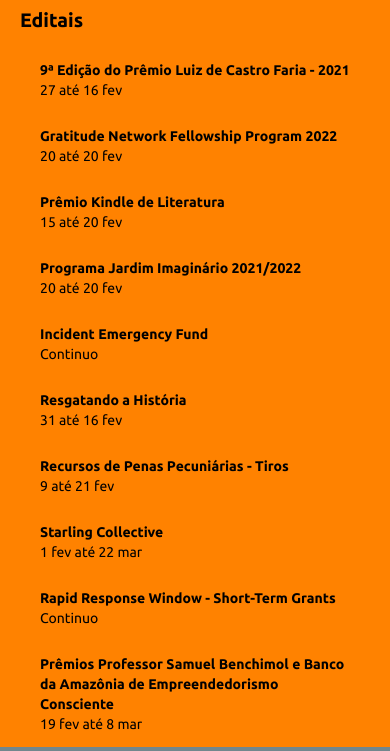
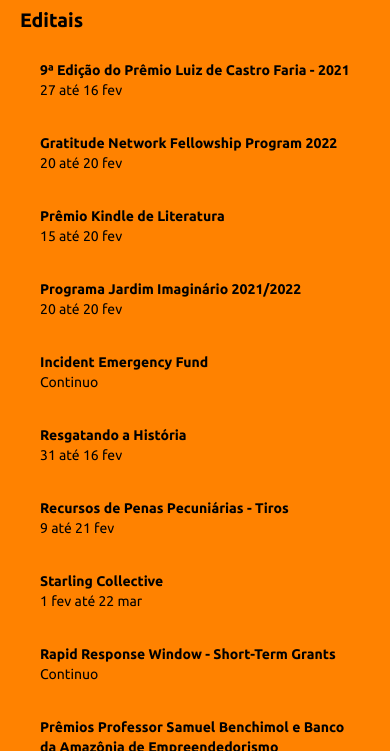
Before and after one commit to Drlazinho/mjml-newsletter-filantropo, a plain HTML site: page index.html in a window 390 px wide. Shown: the part 1510-2261 px from the top of the page. Drawn offline with Linux system fonts and the light colour scheme.

Commit message:
edital responsive

```diff
--- a/index.html
+++ b/index.html
@@ -446,7 +446,7 @@
       <table align="center" border="0" cellpadding="0" cellspacing="0" role="presentation" style="background:#ff8200;background-color:#ff8200;width:100%;">
         <tbody>
           <tr>
-            <td style="direction:ltr;font-size:0px;padding:0 20px;text-align:center;">
+            <td style="direction:ltr;font-size:0px;padding:0 20px 20px;text-align:center;">
               <!--[if mso | IE]><table role="presentation" border="0" cellpadding="0" cellspacing="0"><tr><td class="" style="vertical-align:top;width:280px;" ><![endif]-->
               <div class="mj-column-per-50 mj-outlook-group-fix" style="font-size:0px;text-align:left;direction:ltr;display:inline-block;vertical-align:top;width:100%;">
                 <table border="0" cellpadding="0" cellspacing="0" role="presentation" width="100%">
@@ -456,38 +456,48 @@
                         <table border="0" cellpadding="0" cellspacing="0" role="presentation" style="" width="100%">
                           <tbody>
                             <tr>
-                              <td align="left" style="font-size:0px;padding:0;word-break:break-word;">
-                                <div style="font-family:Ubuntu, Helvetica, Arial, sans-serif;font-size:14px;line-height:20px;text-align:left;color:#000000;">
+                              <td align="left" vertical-align="top" style="font-size:0px;padding:0;word-break:break-word;">
+                                <!--[if mso | IE]><table role="presentation" border="0" cellpadding="0" cellspacing="0"><tr><td height="60px" style="vertical-align:top;height:60px;"><![endif]-->
+                                <div style="font-family:Ubuntu, Helvetica, Arial, sans-serif;font-size:14px;line-height:20px;text-align:left;color:#000000;height:60px;">
                                   <p><strong>9ª Edição do Prêmio Luiz de Castro Faria - 2021</strong><br>27 até 16 fev</p>
                                 </div>
-                              </td>
-                            </tr>
-                            <tr>
-                              <td align="left" style="font-size:0px;padding:0;word-break:break-word;">
-                                <div style="font-family:Ubuntu, Helvetica, Arial, sans-serif;font-size:14px;line-height:20px;text-align:left;color:#000000;">
-                                  <p><strong>Gratitude Network Fellowship Program 2022 </strong><br>20 até 20 fev</p>
-                                </div>
-                              </td>
-                            </tr>
-                            <tr>
-                              <td align="left" style="font-size:0px;padding:0;word-break:break-word;">
-                                <div style="font-family:Ubuntu, Helvetica, Arial, sans-serif;font-size:14px;line-height:20px;text-align:left;color:#000000;">
-                                  <p><strong>Prêmio Kindle de Literatura </strong><br>15 até 20 fev</p>
-                                </div>
-                              </td>
-                            </tr>
-                            <tr>
-                              <td align="left" style="font-size:0px;padding:0;word-break:break-word;">
-                                <div style="font-family:Ubuntu, Helvetica, Arial, sans-serif;font-size:14px;line-height:20px;text-align:left;color:#000000;">
-                                  <p><strong>Programa Jardim Imaginário 2021/2022</strong><br>20 até 20 fev</p>
-                                </div>
+                                <!--[if mso | IE]></td></tr></table><![endif]-->
                               </td>
                             </tr>
                             <tr>
                               <td align="left" vertical-align="top" style="font-size:0px;padding:0;word-break:break-word;">
-                                <div style="font-family:Ubuntu, Helvetica, Arial, sans-serif;font-size:14px;line-height:20px;text-align:left;color:#000000;">
+                                <!--[if mso | IE]><table role="presentation" border="0" cellpadding="0" cellspacing="0"><tr><td height="60px" style="vertical-align:top;height:60px;"><![endif]-->
+                                <div style="font-family:Ubuntu, Helvetica, Arial, sans-serif;font-size:14px;line-height:20px;text-align:left;color:#000000;height:60px;">
+                                  <p><strong>Gratitude Network Fellowship Program 2022 </strong><br>20 até 20 fev</p>
+                                </div>
+                                <!--[if mso | IE]></td></tr></table><![endif]-->
+                              </td>
+                            </tr>
+                            <tr>
+                              <td align="left" vertical-align="top" style="font-size:0px;padding:0;word-break:break-word;">
+                                <!--[if mso | IE]><table role="presentation" border="0" cellpadding="0" cellspacing="0"><tr><td height="60px" style="vertical-align:top;height:60px;"><![endif]-->
+                                <div style="font-family:Ubuntu, Helvetica, Arial, sans-serif;font-size:14px;line-height:20px;text-align:left;color:#000000;height:60px;">
+                                  <p><strong>Prêmio Kindle de Literatura </strong><br>15 até 20 fev</p>
+                                </div>
+                                <!--[if mso | IE]></td></tr></table><![endif]-->
+                              </td>
+                            </tr>
+                            <tr>
+                              <td align="left" vertical-align="top" style="font-size:0px;padding:0;word-break:break-word;">
+                                <!--[if mso | IE]><table role="presentation" border="0" cellpadding="0" cellspacing="0"><tr><td height="60px" style="vertical-align:top;height:60px;"><![endif]-->
+                                <div style="font-family:Ubuntu, Helvetica, Arial, sans-serif;font-size:14px;line-height:20px;text-align:left;color:#000000;height:60px;">
+                                  <p><strong>Programa Jardim Imaginário 2021/2022</strong><br>20 até 20 fev</p>
+                                </div>
+                                <!--[if mso | IE]></td></tr></table><![endif]-->
+                              </td>
+                            </tr>
+                            <tr>
+                              <td align="left" vertical-align="top" style="font-size:0px;padding:0;word-break:break-word;">
+                                <!--[if mso | IE]><table role="presentation" border="0" cellpadding="0" cellspacing="0"><tr><td height="60px" style="vertical-align:top;height:60px;"><![endif]-->
+                                <div style="font-family:Ubuntu, Helvetica, Arial, sans-serif;font-size:14px;line-height:20px;text-align:left;color:#000000;height:60px;">
                                   <p><strong>Incident Emergency Fund</strong><br>Continuo</p>
                                 </div>
+                                <!--[if mso | IE]></td></tr></table><![endif]-->
                               </td>
                             </tr>
                           </tbody>
@@ -502,42 +512,52 @@
                 <table border="0" cellpadding="0" cellspacing="0" role="presentation" width="100%">
                   <tbody>
                     <tr>
-                      <td style="vertical-align:top;padding:0 20px;">
+                      <td style="vertical-align:top;padding:0 20px 20px;">
                         <table border="0" cellpadding="0" cellspacing="0" role="presentation" style="" width="100%">
                           <tbody>
                             <tr>
-                              <td align="left" style="font-size:0px;padding:0;word-break:break-word;">
-                                <div style="font-family:Ubuntu, Helvetica, Arial, sans-serif;font-size:14px;line-height:20px;text-align:left;color:#000000;">
+                              <td align="left" vertical-align="top" style="font-size:0px;padding:0;word-break:break-word;">
+                                <!--[if mso | IE]><table role="presentation" border="0" cellpadding="0" cellspacing="0"><tr><td height="60px" style="vertical-align:top;height:60px;"><![endif]-->
+                                <div style="font-family:Ubuntu, Helvetica, Arial, sans-serif;font-size:14px;line-height:20px;text-align:left;color:#000000;height:60px;">
                                   <p><strong>Resgatando a História</strong><br>31 até 16 fev</p>
                                 </div>
+                                <!--[if mso | IE]></td></tr></table><![endif]-->
                               </td>
                             </tr>
                             <tr>
-                              <td align="left" style="font-size:0px;padding:0;word-break:break-word;">
-                                <div style="font-family:Ubuntu, Helvetica, Arial, sans-serif;font-size:14px;line-height:20px;text-align:left;color:#000000;">
+                              <td align="left" vertical-align="top" style="font-size:0px;padding:0;word-break:break-word;">
+                                <!--[if mso | IE]><table role="presentation" border="0" cellpadding="0" cellspacing="0"><tr><td height="60px" style="vertical-align:top;height:60px;"><![endif]-->
+                                <div style="font-family:Ubuntu, Helvetica, Arial, sans-serif;font-size:14px;line-height:20px;text-align:left;color:#000000;height:60px;">
                                   <p><strong>Recursos de Penas Pecuniárias - Tiros </strong><br>9 até 21 fev</p>
                                 </div>
+                                <!--[if mso | IE]></td></tr></table><![endif]-->
                               </td>
                             </tr>
                             <tr>
-                              <td align="left" style="font-size:0px;padding:0;word-break:break-word;">
-                                <div style="font-family:Ubuntu, Helvetica, Arial, sans-serif;font-size:14px;line-height:20px;text-align:left;color:#000000;">
+                              <td align="left" vertical-align="top" style="font-size:0px;padding:0;word-break:break-word;">
+                                <!--[if mso | IE]><table role="presentation" border="0" cellpadding="0" cellspacing="0"><tr><td height="60px" style="vertical-align:top;height:60px;"><![endif]-->
+                                <div style="font-family:Ubuntu, Helvetica, Arial, sans-serif;font-size:14px;line-height:20px;text-align:left;color:#000000;height:60px;">
                                   <p><strong>Starling Collective</strong><br>1 fev até 22 mar</p>
                                 </div>
+                                <!--[if mso | IE]></td></tr></table><![endif]-->
                               </td>
                             </tr>
                             <tr>
-                              <td align="left" style="font-size:0px;padding:0;word-break:break-word;">
-                                <div style="font-family:Ubuntu, Helvetica, Arial, sans-serif;font-size:14px;line-height:20px;text-align:left;color:#000000;">
+                              <td align="left" vertical-align="top" style="font-size:0px;padding:0;word-break:break-word;">
+                                <!--[if mso | IE]><table role="presentation" border="0" cellpadding="0" cellspacing="0"><tr><td height="60px" style="vertical-align:top;height:60px;"><![endif]-->
+                                <div style="font-family:Ubuntu, Helvetica, Arial, sans-serif;font-size:14px;line-height:20px;text-align:left;color:#000000;height:60px;">
                                   <p><strong>Rapid Response Window - Short-Term Grants</strong><br>Continuo</p>
                                 </div>
+                                <!--[if mso | IE]></td></tr></table><![endif]-->
                               </td>
                             </tr>
                             <tr>
-                              <td align="left" style="font-size:0px;padding:0;word-break:break-word;">
-                                <div style="font-family:Ubuntu, Helvetica, Arial, sans-serif;font-size:14px;line-height:20px;text-align:left;color:#000000;">
+                              <td align="left" vertical-align="top" style="font-size:0px;padding:0;word-break:break-word;">
+                                <!--[if mso | IE]><table role="presentation" border="0" cellpadding="0" cellspacing="0"><tr><td height="60px" style="vertical-align:top;height:60px;"><![endif]-->
+                                <div style="font-family:Ubuntu, Helvetica, Arial, sans-serif;font-size:14px;line-height:20px;text-align:left;color:#000000;height:60px;">
                                   <p><strong>Prêmios Professor Samuel Benchimol e Banco da Amazônia de Empreendedorismo Consciente</strong><br>19 fev até 8 mar</p>
                                 </div>
+                                <!--[if mso | IE]></td></tr></table><![endif]-->
                               </td>
                             </tr>
                           </tbody>
@@ -560,7 +580,7 @@
       <table align="center" border="0" cellpadding="0" cellspacing="0" role="presentation" style="background:#71878e;background-color:#71878e;width:100%;">
         <tbody>
           <tr>
-            <td style="direction:ltr;font-size:0px;padding:20px 0;padding-bottom:20px;padding-top:0;text-align:center;">
+            <td style="direction:ltr;font-size:0px;padding:20px 0;padding-bottom:20px;padding-top:0px;text-align:center;">
               <!--[if mso | IE]><table role="presentation" border="0" cellpadding="0" cellspacing="0"><tr><td class="" style="vertical-align:top;width:200px;" ><![endif]-->
               <div class="mj-column-per-33-333333333333336 mj-outlook-group-fix" style="font-size:0px;text-align:left;direction:ltr;display:inline-block;vertical-align:top;width:100%;">
                 <table border="0" cellpadding="0" cellspacing="0" role="presentation" style="vertical-align:top;" width="100%">
```
Also changed, not shown: 1 other file.
